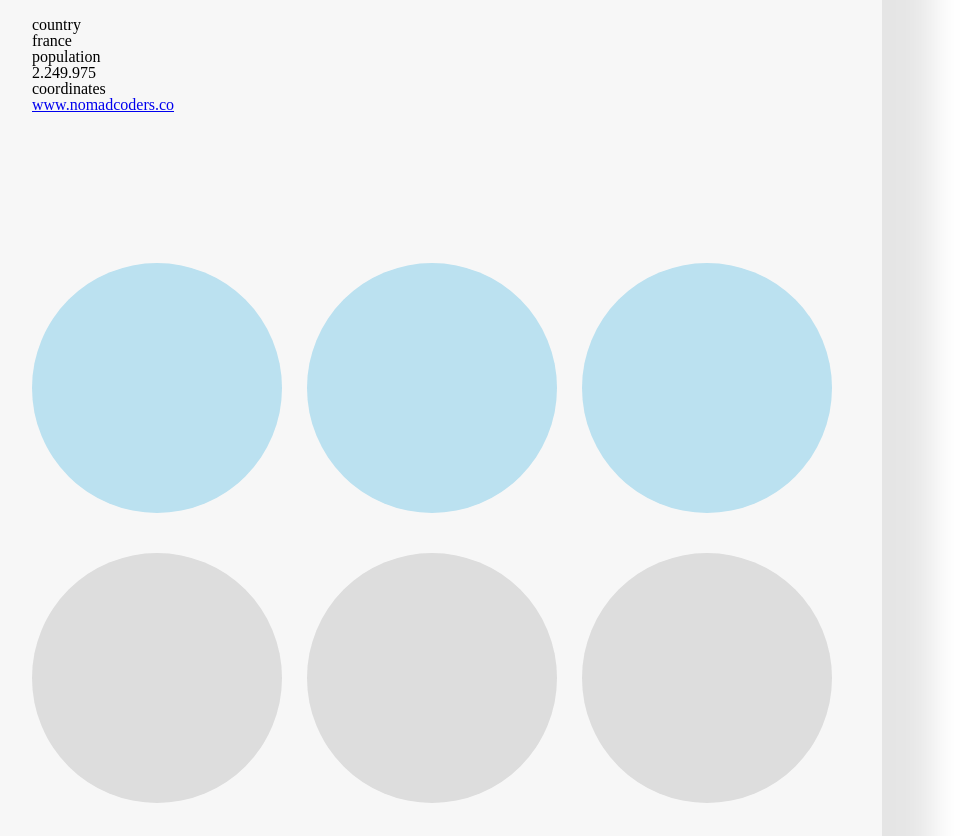
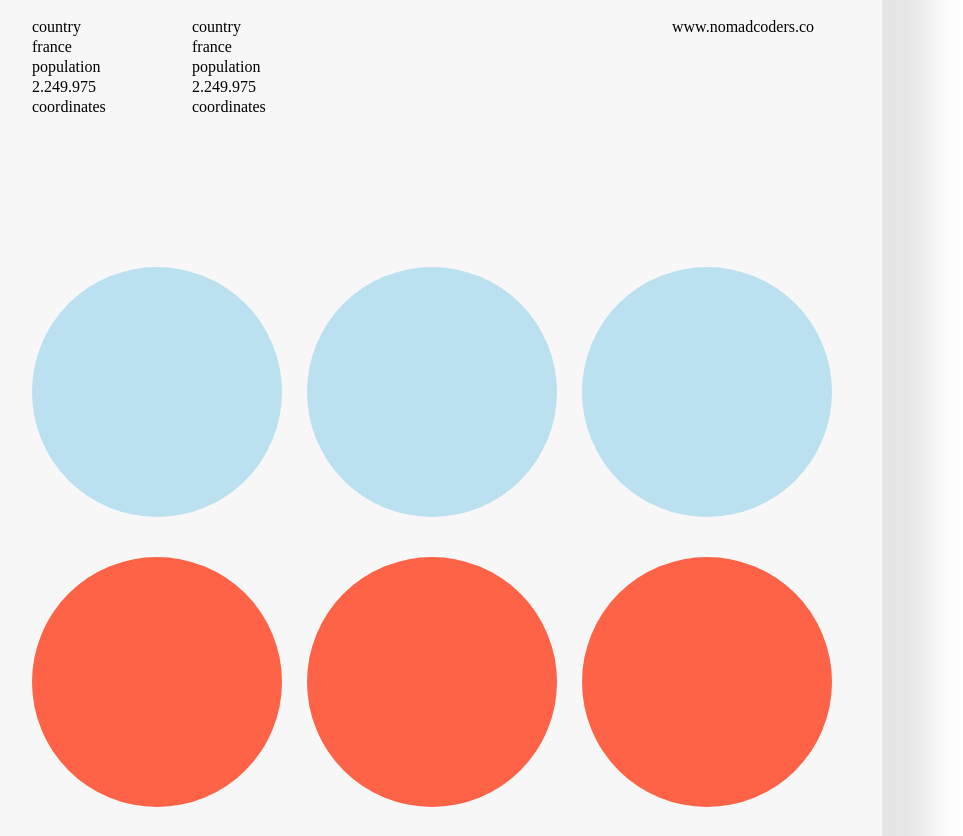
Before and after one commit to holynow/css-master, a plain HTML site: page 2/index.html in a window 1280 px wide. Shown: the part 276-1112 px from the top of the page, without its empty margins (208-1171 px from the left). Drawn offline with Linux system fonts and the light colour scheme.

Commit message:
2번째 과제 수정제

```diff
--- a/index.html
+++ b/2/index.html
@@ -4,8 +4,8 @@
     <meta http-equiv="X-UA-Compatible" content="IE=edge">
     <meta name="viewport" content="width=device-width, initial-scale=1.0">
     <title>Document</title>
-    <link rel="stylesheet" href="/reset.css">
-    <link rel="stylesheet" href="/style.css">
+    <link rel="stylesheet" href="../reset.css">
+    <link rel="stylesheet" href="./style.css">
 </head>
 <body>
     <div id="wrapper">
@@ -22,7 +22,14 @@
                     <li>2.249.975</li>
                     <li>coordinates</li>
                 </ul>
-                <a href="http://www.nomadcoders.co" target="_blank" title="웹사이트 새창이동">www.nomadcoders.co</a>
+                <ul>
+                    <li>country</li>
+                    <li>france</li>
+                    <li>population</li>
+                    <li>2.249.975</li>
+                    <li>coordinates</li>
+                </ul>
+                <div><a href="http://www.nomadcoders.co" target="_blank" title="웹사이트 새창이동">www.nomadcoders.co</a></div>
             </div>
             <div class="design_area">
                 <div class="circle"></div>
--- a/style.css
+++ b/2/style.css
@@ -23,6 +23,21 @@
     font-weight: bold;
     font-size: 50px;
 }
+.info_area {
+    display: flex;
+    justify-content: space-between;
+}
+.info_area > * {
+    line-height: 20px;
+    flex: 1;
+}
+.info_area ul + ul {
+    flex: 3;
+}
+.info_area a {
+    text-decoration: none;
+    color: #000;
+}
 .design_area {
     display: flex;
     flex-wrap: wrap;
@@ -40,6 +55,16 @@
 .circle:nth-child(3) {
     background: #bbe1f0;
 }
+.circle:nth-child(4),
+.circle:nth-child(5),
+.circle:nth-child(6) {
+    background: tomato;
+}
+.circle:nth-child(7),
+.circle:nth-child(8),
+.circle:nth-child(9) {
+    background: peru;
+}
 .circle:nth-child(n+4) {
     margin-top: 40px;
 }
```
